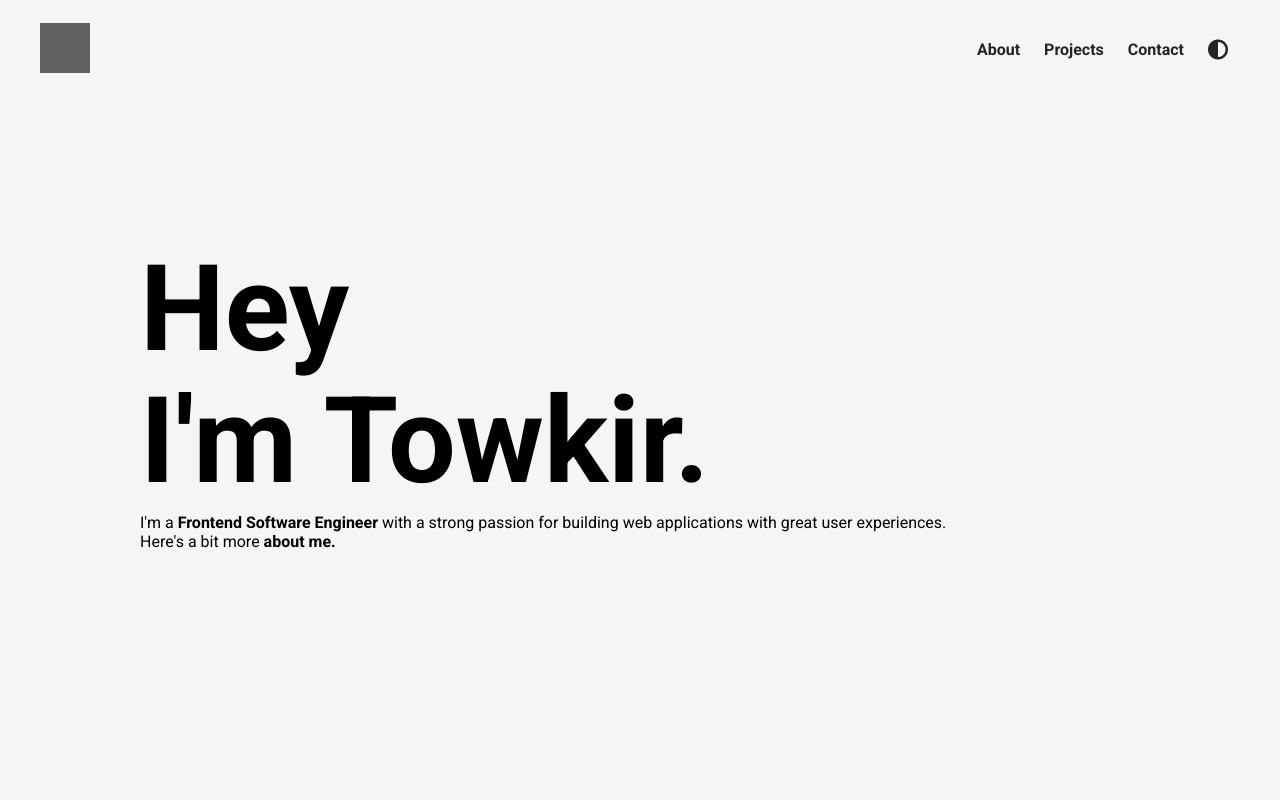
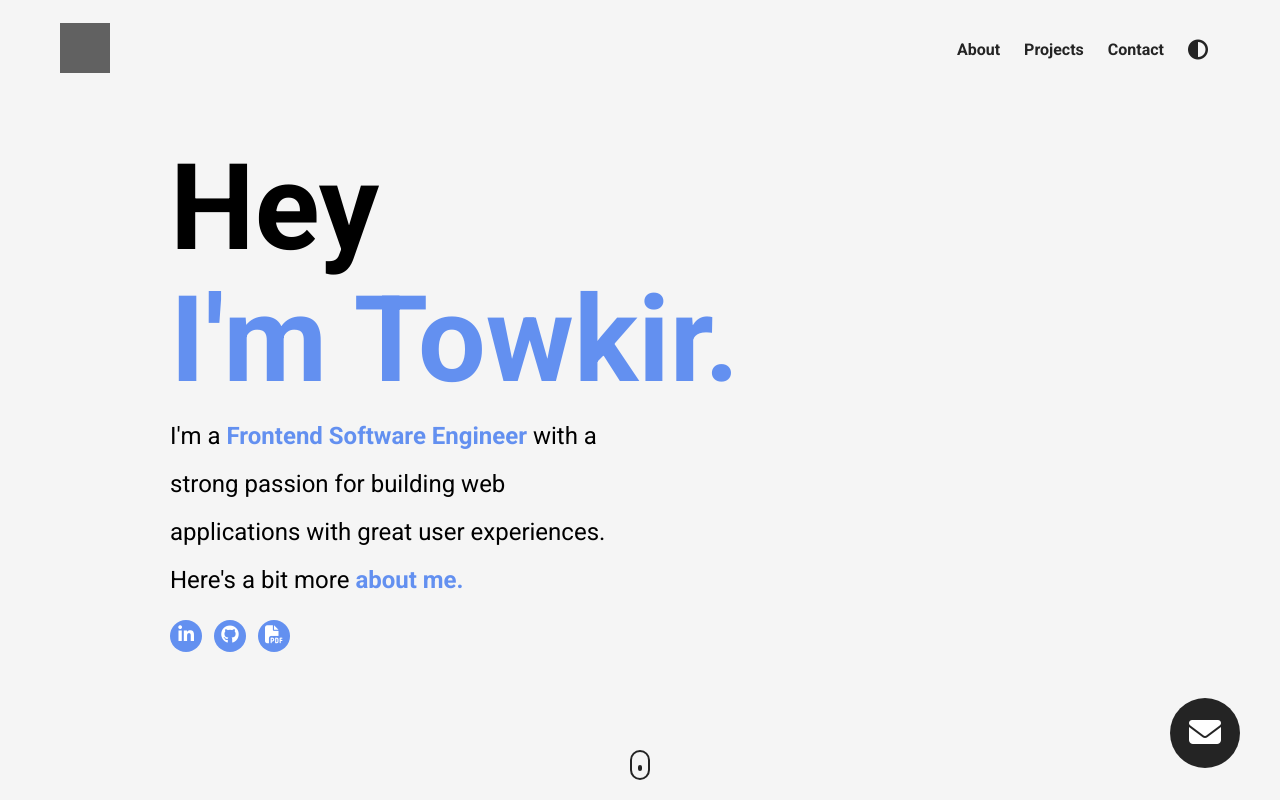
Before and after one commit to Towkirx/Advanced-Port-Project, a plain HTML site: page index.html in a window 1280 px wide. Drawn offline with Linux system fonts and the light colour scheme; grey boxes are pictures that could not be loaded.

Commit message:
Landing Page Completed

```diff
--- a/index.html
+++ b/index.html
@@ -42,7 +42,7 @@
               >Contact</a
             >
           </li>
-          <li class="nav__link">
+          <li class="nav__link click">
             <a
               href="#"
               class="nav__link--anchor link__hover-effect link__hover-effect--black"
@@ -54,15 +54,33 @@
       <header class="header">
         <div class="header__content">
           <h1 class="title">Hey</h1>
-          <h1 class="title title--secondary">I'm Towkir.</h1>
+          <h1 class="title blue title--secondary">I'm Towkir.</h1>
           <p class="header__para">
-            I'm a <b class="orange">Frontend Software Engineer</b> with a strong passion for building
-            web applications with great user experiences.
-            <br>
-            Here's a bit more <b>about me.</b>
+            I'm a <b class="blue">Frontend Software Engineer</b> with a strong
+            passion for building web applications with great user experiences.
+            <br />
+            Here's a bit more <b class="blue">about me.</b>
           </p>
+          <div class="social__list">
+            <a href="#" class="social__link click">
+              <i class="fab fa-linkedin-in"></i>
+            </a>
+            <a href="#" class="social__link click">
+              <i class="fab fa-github"></i>
+            </a>
+            <a href="#" class="social__link click">
+              <i class="fas fa-file-pdf"></i>
+            </a>
+          </div>
         </div>
       </header>
+      <button class="mail__btn click">
+        <i class="fas fa-envelope"></i>
+      </button>
+      <a href="#projects" class="scroll">
+        <div class="scroll__icon click"></div>
+      </a>
     </section>
   </body>
+
 </html>
--- a/style.css
+++ b/style.css
@@ -12,8 +12,33 @@ li {
     list-style: none;
 }
 
+p {
+    line-height: 1.5;
+    font-size: 16px;
+}
+
+a {
+    text-decoration: none;
+}
+
+button {
+    cursor: pointer;
+}
+
 section {
     background-color: rgb(245, 245, 245);
+}
+
+.click {
+    transition: all 300ms ease;
+}
+
+.click:hover {
+    transform: scale(1.1);
+}
+
+.click:active {
+    transform: scale(0.8)
 }
 
 .title {
@@ -21,6 +46,10 @@ section {
     margin-bottom: 12px;
     text-align: left;
     line-height: 1;
+}
+
+.blue {
+    color: #6390f0 !important
 }
 
 /*
@@ -39,6 +68,81 @@ section {
     transform: translate(-50%, -50%);
     width: 100%;
     max-width: 1000px;
+    padding: 0 30px;
+}
+
+.header__para {
+    font-size: 24px;
+    line-height: 2;
+    max-width: 450px;
+}
+
+.social__list {
+    margin-top: 16px;
+    display: flex;
+}
+
+.social__link {
+    background-color: #6390f0;
+    color: white;
+    padding: 6px;
+    width: 32px;
+    height: 32px;
+    font-size: 18px;
+    margin-right: 12px;
+    display: flex;
+    justify-content: center;
+    align-content: center;
+    border-radius: 50%;
+}
+
+.mail__btn {
+    width: 70px;
+    height: 70px;
+    font-size: 32px;
+    border-radius: 50%;
+    border: none;
+    background-color: #242424;
+    color: white;
+    position: absolute;
+    bottom: 32px;
+    right: 40px;
+}
+
+.scroll {
+    position: absolute;
+    bottom: 20px;
+    left: 50%;
+    transform: translateX(-50%);
+}
+
+.scroll__icon {
+    width:20px;
+    height: 30px;
+    border: 2px solid #242424;
+    border-radius: 24px;
+    display: flex;
+    justify-content: center;
+    align-items: center;
+}
+
+.scroll__icon:after {
+    content: "";
+    width: 4px;
+    height: 6px;
+    background-color: #242424;
+    border-radius: 2px;
+    animation: scroll 1000ms infinite alternate-reverse;
+}
+
+@keyframes scroll {
+    0% {
+        transform: translateY(3px);
+    }
+
+    100% {
+        transform: translateY(-3px);
+    }
 }
 
 
@@ -56,6 +160,7 @@ nav {
     width: 100%;
     max-width: 1200px;
     margin: 0 auto;
+    padding: 0 20px;
     height: 100px;
 }
 
@@ -74,7 +179,6 @@ nav {
 }
 
 .nav__link--anchor {
-    text-decoration: none;
     font-size: 16px;
     color: #242424;
     font-weight: 700;
```
